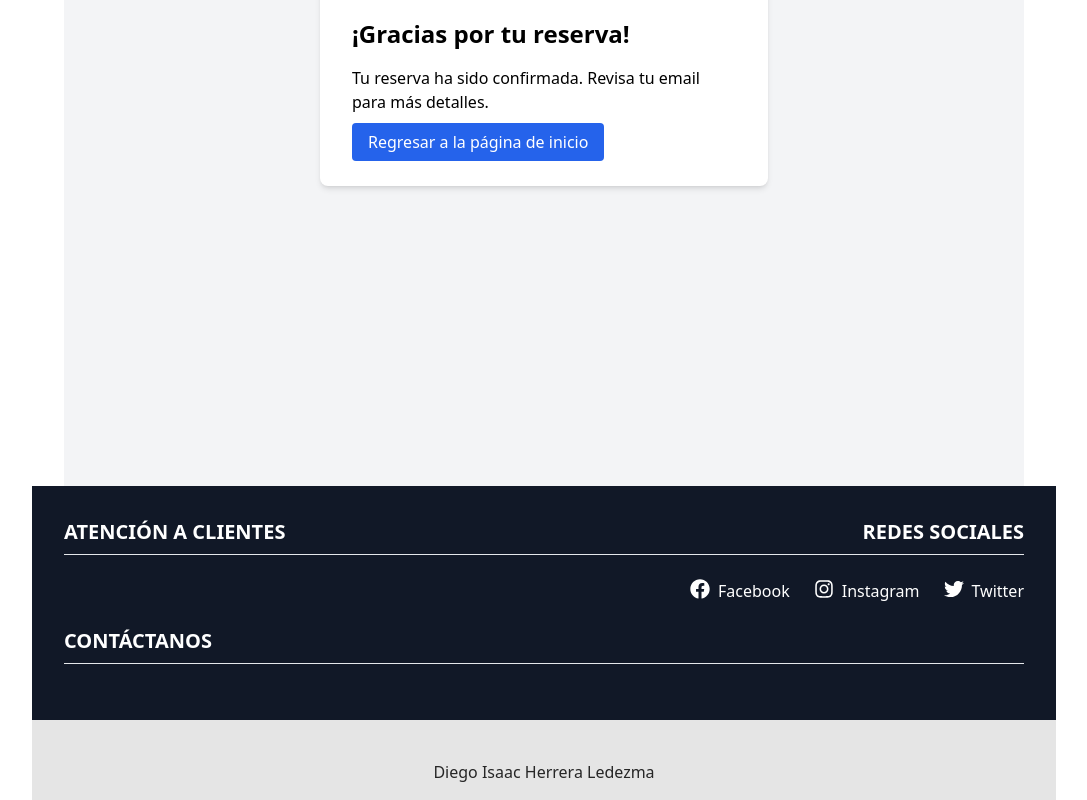
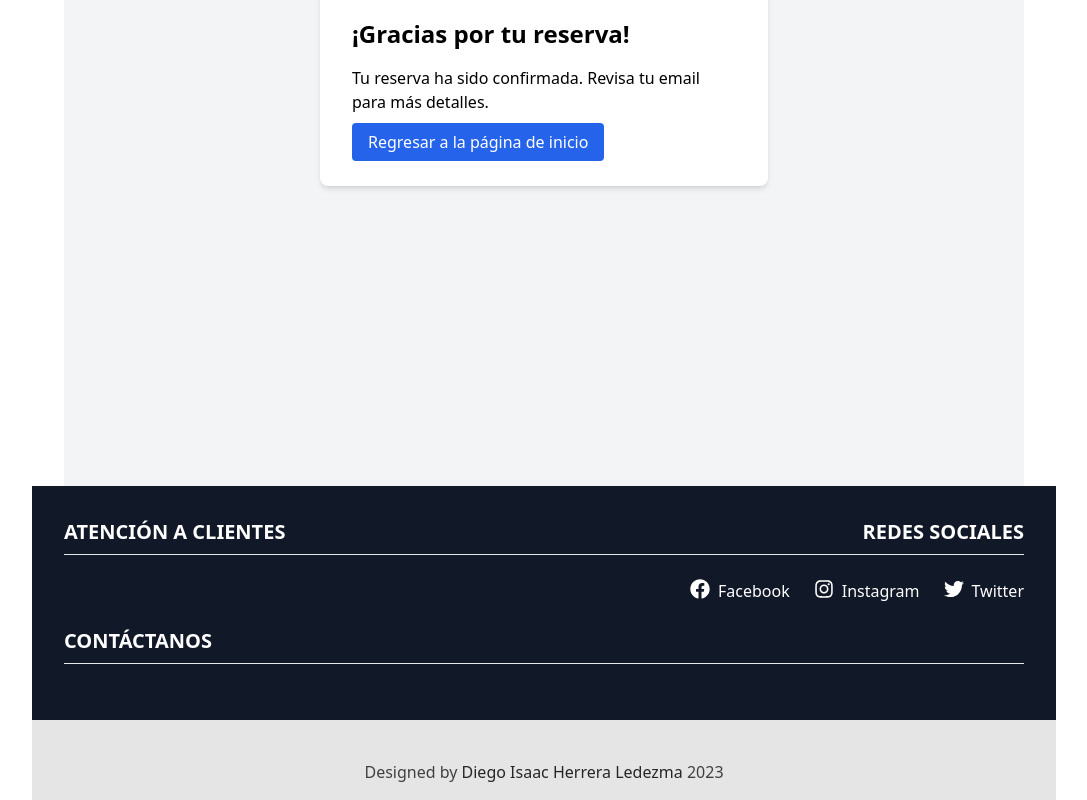
Before and after one commit to IzDiego/xcaret-frontend-test, a Next.js app: page /thanks in a window 1280 px wide. Shown: the part 314-1114 px from the top of the page, without its empty margins (96-1183 px from the left). Built offline with nearby package versions, Linux system fonts and the light colour scheme.

Commit message:
minor improves, added link to homepage

```diff
--- a/src/components/common/carousel/CarouselCard.tsx
+++ b/src/components/common/carousel/CarouselCard.tsx
@@ -79,7 +79,7 @@ const CarouselCard: React.FC<ICarouselCardProps> = ({
             <button
               key={index}
               onClick={() => handleClick(title)}
-              className="mb-2 mr-2 inline-block rounded-full bg-gray-200 px-3 py-1 text-sm font-semibold text-gray-700 transition duration-300 hover:bg-blue-300"
+              className="text-xl mb-2 mr-2 inline-block rounded-full bg-gray-200 px-3 py-1 text-sm font-semibold text-gray-700 transition duration-300 hover:bg-blue-300"
             >
               {tag}
             </button>
--- a/src/components/common/legal/LegalIndex.tsx
+++ b/src/components/common/legal/LegalIndex.tsx
@@ -18,7 +18,7 @@ const LegalsSection: React.FC<LegalsProps> = ({ legals }) => {
     <section
       className={`bg-neutral-200 text-neutral-700 ${isMobile ? "" : "-mx-8"}`}
     >
-      <div className="mx-auto max-w-screen-lg px-8 text-center">
+      <div className="mx-auto max-w-screen-lg px-8 text-center p-4">
         {convertBreaks(legals)}
       </div>
     </section>
--- a/src/components/layout/footer/FooterIndex.tsx
+++ b/src/components/layout/footer/FooterIndex.tsx
@@ -3,19 +3,19 @@ import { selectLocalizedLocales } from "~/redux/slices/languageSlice";
 function Footer() {
   const localizedLocales = useSelector(selectLocalizedLocales);
 
-  if(!localizedLocales){
-    return <div>Loading...</div>
+  if (!localizedLocales) {
+    return <div>Loading...</div>;
   }
 
   return (
     <footer>
-      <div className="mx-auto max-w-screen-lg bg-neutral-200 p-4 px-8 text-center text-neutral-700 dark:bg-neutral-700 dark:text-neutral-200">
+      <div className="mx-auto max-w-screen-lg bg-neutral-200 p-4 px-8 text-center text-neutral-700">
         {localizedLocales?.footer?.copy}
         {localizedLocales?.footer?.links?.map((link, index) => (
           <span key={link.tittle + index}>
             {" · "}
             <a
-              className="text-neutral-800 dark:text-neutral-400"
+              className="text-neutral-800"
               href={link.href}
             >
               {link.tittle}
@@ -23,13 +23,15 @@ function Footer() {
           </span>
         ))}
         <br />
+        Designed by
         <a
-          className="text-neutral-800 dark:text-neutral-400"
+          className="text-neutral-800 "
           href="https://dhlisaac.info/"
           target="_blank"
         >
           {" Diego Isaac Herrera Ledezma "}
         </a>
+        2023
       </div>
     </footer>
   );
--- a/src/components/layout/navbar/NavbarIndex.tsx
+++ b/src/components/layout/navbar/NavbarIndex.tsx
@@ -5,6 +5,7 @@ import LanguageSelector from "./LangSelect";
 import { useState } from "react";
 import { FaBars } from "react-icons/fa";
 import { isMobile } from "react-device-detect";
+import Link from "next/link";
 
 const Navbar = () => {
   const localizedLocales = useSelector(selectLocalizedLocales);
@@ -62,9 +63,9 @@ const Navbar = () => {
       <div className="container mx-auto">
         <div className="flex items-center justify-between">
           <div>
-            <a href="#" className="text-2xl font-bold">
+            <Link href="/" className="text-2xl font-bold">
               <img src={localizedLocales?.navbar?.logo}></img>
-            </a>
+            </Link>
           </div>
           {isMobile ? (
             <div>
--- a/src/pages/_app.tsx
+++ b/src/pages/_app.tsx
@@ -9,7 +9,7 @@ export default function MyApp({ Component, pageProps }: AppProps) {
       <Head>
         <title>EXPERIENCIAS XCARET</title>
         <meta name="description" content="EXPERIENCIAS XCARET TEST DIEGO" />
-        <link rel="icon" href="/favicon.ico" />
+        <link rel="icon" href="https://www.grupoxcaret.com/es/wp-content/uploads/2019/03/favicon-1.png" />
       </Head>
       <Providers>
         <Component {...pageProps} />
```
